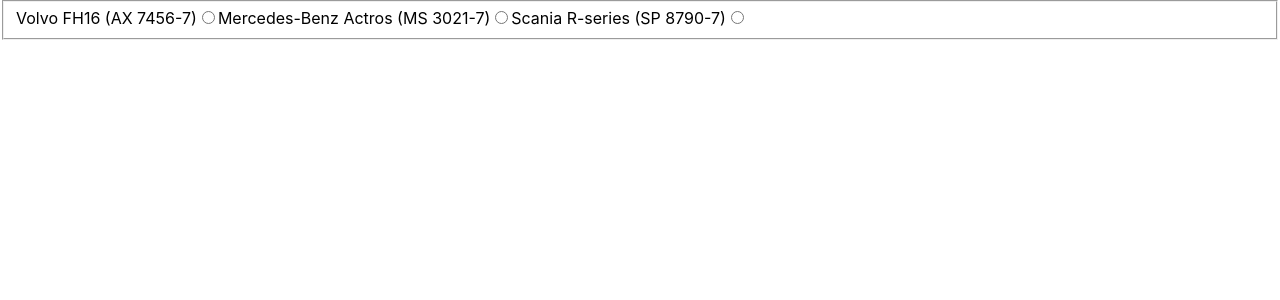
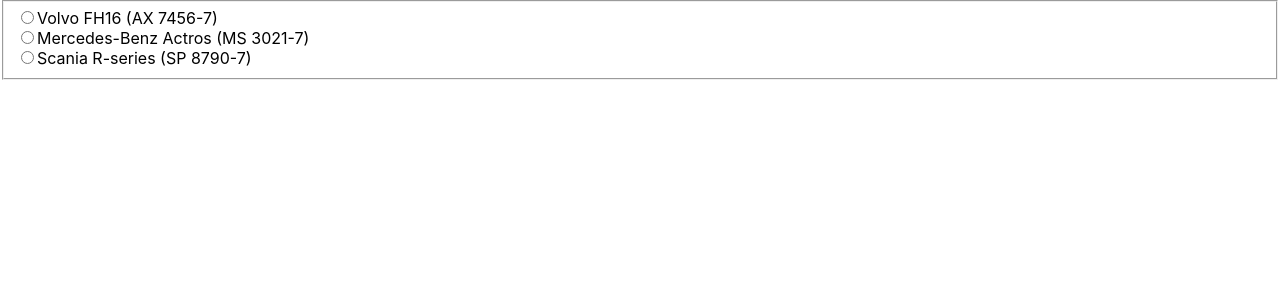
Before and after one commit to maralienet/diploma-server, a React (Create React App) app in the folder client/: page / in a window 1280 px wide. Shown: the top 300 px of the page. Built offline with nearby package versions, Linux system fonts and the light colour scheme.

Commit message:
git commit

```diff
--- a/client/src/Components/CarsSelect.jsx
+++ b/client/src/Components/CarsSelect.jsx
@@ -4,12 +4,18 @@
     return (
         <div className="carSlct">
             <fieldset>
-                <label for='Volvo7456'>Volvo FH16 (AX 7456-7)</label>
-                <input type="radio" name='car' id='Volvo7456'/>
-                <label for='MBenz3021'>Mercedes-Benz Actros (MS 3021-7)</label>
-                <input type="radio" name='car' id='MBenz3021'/>
-                <label for='Scania8790'>Scania R-series (SP 8790-7)</label>
-                <input type="radio" name='car' id='Scania8790'/>
+                <div className="input_type__radio">
+                    <input type="radio" name='car' id='Volvo7456' />
+                    <label for='Volvo7456'>Volvo FH16 (AX 7456-7)</label>
+                </div>
+                <div className="input_type__radio">
+                    <input type="radio" name='car' id='MBenz3021' />
+                    <label for='MBenz3021'>Mercedes-Benz Actros (MS 3021-7)</label>
+                </div>
+                <div className="input_type__radio">
+                    <input type="radio" name='car' id='Scania8790' />
+                    <label for='Scania8790'>Scania R-series (SP 8790-7)</label>
+                </div>
             </fieldset>
         </div>
     );
```
